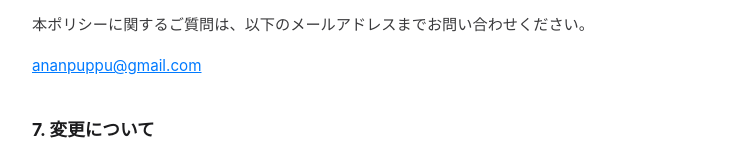
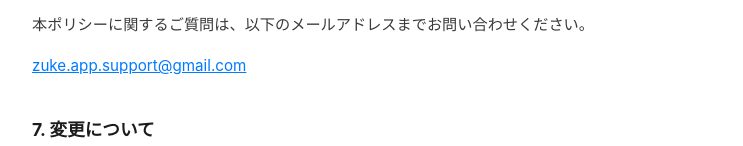
Before and after one commit to fh8fcrkgpp-maker/caloriemeter-privacy, a plain HTML site: page index.html in a window 1280 px wide. Shown: the part 1235-1381 px from the top of the page, without its empty margins (268-1011 px from the left). Drawn offline with Linux system fonts and the light colour scheme.

Commit message:
連絡先メールをアプリ用窓口へ差し替え

```diff
--- a/index.html
+++ b/index.html
@@ -54,7 +54,7 @@
 
   <h2>6. お問い合わせ</h2>
   <p>本ポリシーに関するご質問は、以下のメールアドレスまでお問い合わせください。</p>
-  <p><a href="mailto:ananpuppu@gmail.com">ananpuppu@gmail.com</a></p>
+  <p><a href="mailto:zuke.app.support@gmail.com">zuke.app.support@gmail.com</a></p>
 
   <h2>7. 変更について</h2>
   <p>本ポリシーを変更する場合、このページを更新します。重要な変更がある場合はアプリのアップデートでお知らせします。</p>
```
